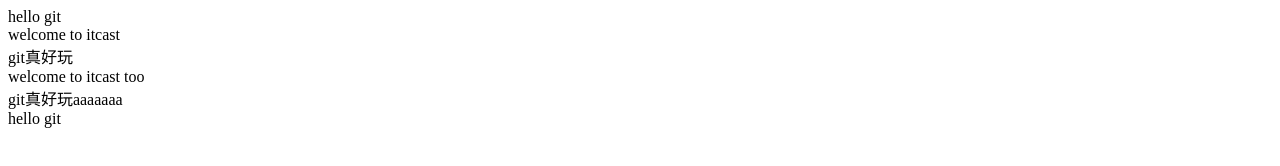
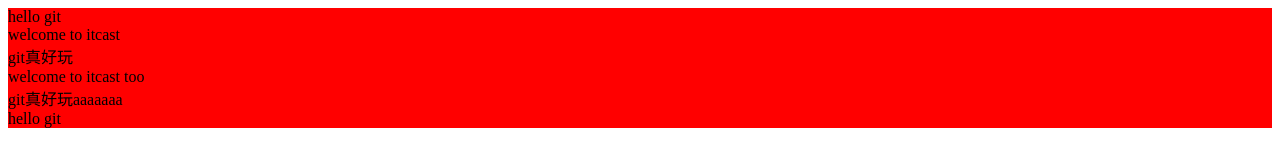
Before and after one commit to happyjianjun/demo, a plain HTML site: page index.html in a window 1280 px wide. Drawn offline with Linux system fonts and the light colour scheme.

Commit message:
添加了背景色

```diff
--- a/index.html
+++ b/index.html
@@ -3,6 +3,11 @@
 <head>
        <meta charset="UTF-8">
        <title>Document</title>
+       <style>
+              div{
+                     background-color:#f00;
+              }
+       </style>
 </head>
 <body>
       <div>hello git</div>
```
